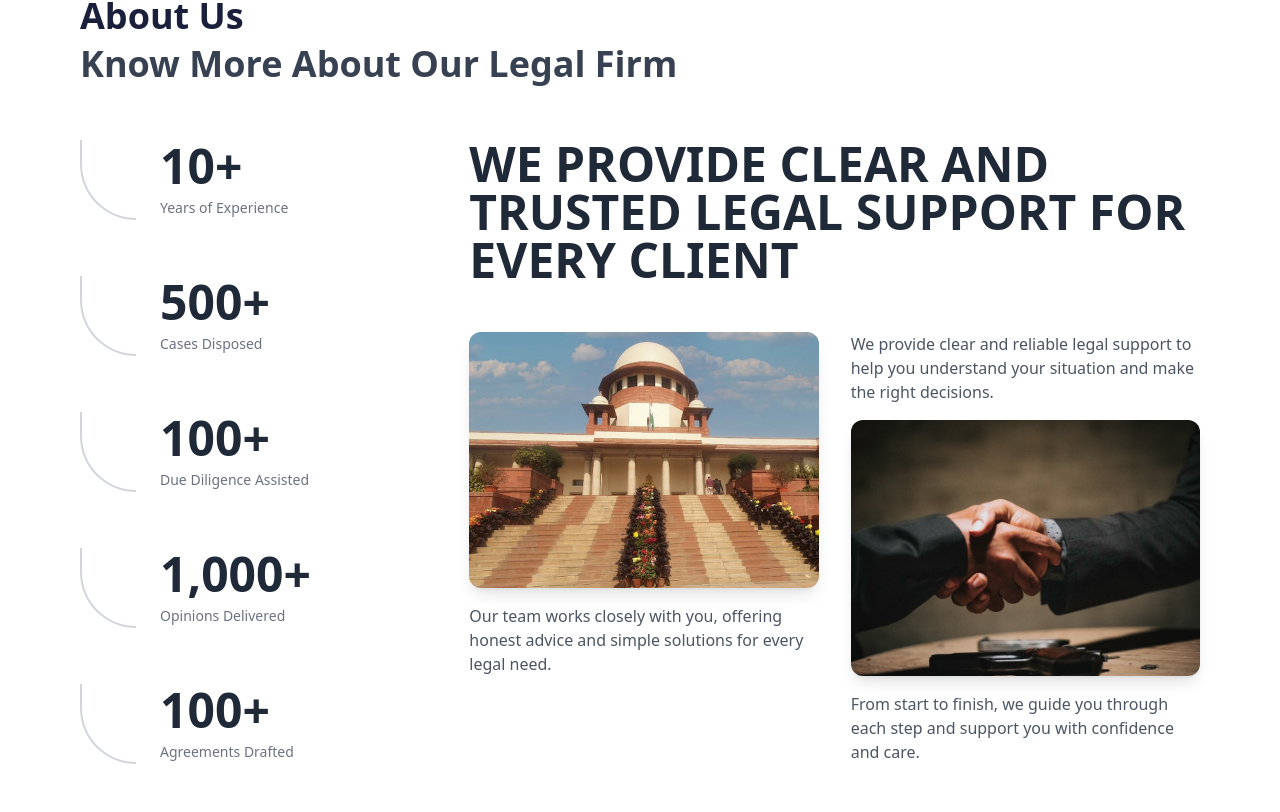
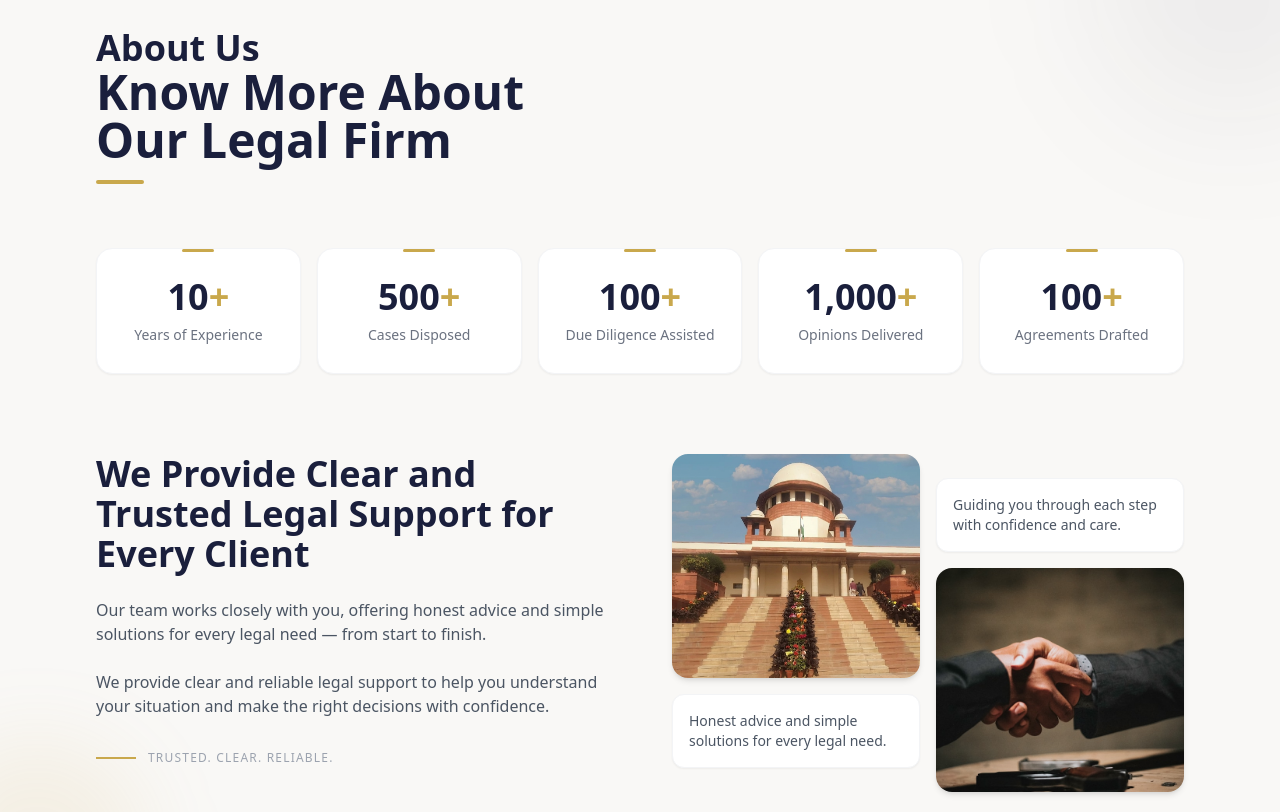
Before and after one commit to Sarath-153/Advocate, a React (Create React App) app: page / in a window 1280 px wide. Shown: the part 868-1680 px from the top of the page. Built offline with nearby package versions, Linux system fonts and the light colour scheme.

Commit message:
Initial Commit

```diff
--- a/src/components/AboutStats.tsx
+++ b/src/components/AboutStats.tsx
@@ -5,151 +5,165 @@ import { useInView } from "react-intersection-observer";
 
 type StatItem = {
   end: number;
+  suffix: string;
   label: string;
 };
 
 const About: React.FC = () => {
-  const { ref, inView } = useInView({
-    triggerOnce: true,
-    threshold: 0.2,
+  const { ref, inView } = useInView({ triggerOnce: true, threshold: 0.15 });
+
+  const stats: StatItem[] = [
+    { end: 10,   suffix: "+", label: "Years of Experience" },
+    { end: 500,  suffix: "+", label: "Cases Disposed" },
+    { end: 100,  suffix: "+", label: "Due Diligence Assisted" },
+    { end: 1000, suffix: "+", label: "Opinions Delivered" },
+    { end: 100,  suffix: "+", label: "Agreements Drafted" },
+  ];
+
+  const fadeUp = (delay = 0) => ({
+    initial: { y: 40, opacity: 0 },
+    animate: inView ? { y: 0, opacity: 1 } : {},
+    transition: { duration: 0.7, delay, ease: "easeInOut" as const },
   });
 
-  const stats: StatItem[] = [
-    { end: 10, label: "Years of Experience" },
-    { end: 500, label: "Cases Disposed" },
-    { end: 100, label: "Due Diligence Assisted" },
-    { end: 1000, label: "Opinions Delivered" },
-    { end: 100, label: "Agreements Drafted" },
-  ];
+  const fadeLeft = (delay = 0) => ({
+    initial: { x: -40, opacity: 0 },
+    animate: inView ? { x: 0, opacity: 1 } : {},
+    transition: { duration: 0.7, delay, ease: "easeInOut" as const },
+  });
+
+  const fadeRight = (delay = 0) => ({
+    initial: { x: 40, opacity: 0 },
+    animate: inView ? { x: 0, opacity: 1 } : {},
+    transition: { duration: 0.7, delay, ease: "easeInOut" as const },
+  });
 
   return (
-    <section id="about" ref={ref} className="bg-white py-12 md:py-16 px-6 md:px-20 overflow-hidden">
+    <section
+      id="about"
+      ref={ref}
+      className="relative bg-[#f9f8f6] py-16 md:py-24 px-5 md:px-16 lg:px-24 overflow-hidden"
+    >
+      {/* Subtle background accent */}
+      <div className="pointer-events-none absolute top-0 right-0 w-72 h-72 bg-[#1a1f3c]/5 rounded-full blur-3xl translate-x-1/3 -translate-y-1/3" />
+      <div className="pointer-events-none absolute bottom-0 left-0 w-56 h-56 bg-[#c9a84c]/10 rounded-full blur-2xl -translate-x-1/3 translate-y-1/3" />
 
-      {/* ABOUT US HEADING */}
-      <motion.div
-        initial={{ y: -40, opacity: 0 }}
-        animate={inView ? { y: 0, opacity: 1 } : {}}
-        transition={{ duration: 0.8 }}
-        className="text-left mb-10 md:mb-14"
-      >
-        <h3 className="text-2xl md:text-4xl font-semibold text-[#1a1f3c]">
-          About Us
-        </h3>
-        <h1 className="text-xl md:text-4xl font-bold mt-2 text-gray-700">
-          Know More About Our Legal Firm
-        </h1>
-      </motion.div>
+      <div className="relative max-w-6xl mx-auto">
 
-      {/* STATS ROW — horizontal on mobile */}
-      <motion.div
-        initial={{ x: -80, opacity: 0 }}
-        animate={inView ? { x: 0, opacity: 1 } : {}}
-        transition={{ duration: 0.8 }}
-        className="flex flex-row justify-between md:hidden mb-10 bg-gray-50 rounded-2xl px-4 py-6 shadow-sm"
-      >
-        {stats.map((item, index) => (
-          <motion.div
-            key={index}
-            whileHover={{ scale: 1.08 }}
-            transition={{ type: "spring", stiffness: 300 }}
-            className="flex flex-col items-center group cursor-pointer"
-          >
-            <h2 className="text-3xl font-bold text-[#1a1f3c] group-hover:text-blue-600 transition-colors duration-300">
-              {inView && <CountUp start={0} end={item.end} duration={2} />}+
-            </h2>
-            <p className="text-gray-500 text-xs mt-1 text-center">{item.label}</p>
-          </motion.div>
-        ))}
-      </motion.div>
+        {/* ── SECTION LABEL + HEADING ── */}
+        <motion.div {...fadeUp(0)} className="mb-10 md:mb-16">
+          <span  className="text-2xl md:text-4xl font-semibold text-[#1a1f3c]">
+           About Us
+          </span>
+          <h2 className="text-3xl md:text-5xl font-bold text-[#1a1f3c] leading-tight max-w-xl">
+            Know More About <br className="hidden md:block" />
+            Our Legal Firm
+          </h2>
+          <div className="mt-4 w-12 h-1 bg-[#c9a84c] rounded-full" />
+        </motion.div>
 
-      <div className="grid md:grid-cols-3 gap-12 items-start">
+        {/* ── STATS GRID ── */}
+        {/* Mobile: 2-col grid | Desktop: 5-col row */}
+        <motion.div
+          {...fadeUp(0.1)}
+          className="grid grid-cols-2 md:grid-cols-5 gap-3 md:gap-4 mb-12 md:mb-20"
+        >
+          {stats.map((item, i) => (
+            <motion.div
+              key={i}
+              whileHover={{ y: -4, boxShadow: "0 12px 32px rgba(26,31,60,0.1)" }}
+              transition={{ type: "spring", stiffness: 300, damping: 20 }}
+              className={`relative bg-white rounded-2xl px-4 py-5 md:py-7 flex flex-col items-center justify-center shadow-sm border border-gray-100 cursor-default
+                ${i === 4 ? "col-span-2 md:col-span-1" : ""}
+              `}
+            >
+              {/* Gold top bar */}
+              <div className="absolute top-0 left-1/2 -translate-x-1/2 w-8 h-[3px] bg-[#c9a84c] rounded-full" />
 
-        {/* LEFT COUNTER — desktop only */}
-        <motion.div
-          initial={{ x: -80, opacity: 0 }}
-          animate={inView ? { x: 0, opacity: 1 } : {}}
-          transition={{ duration: 0.8 }}
-          className="hidden md:flex flex-col gap-14 justify-center"
-        >
-          {stats.map((item, index) => (
-            <motion.div
-              key={index}
-              whileHover={{ x: 8 }}
-              transition={{ type: "spring", stiffness: 300, damping: 20 }}
-              className="group flex items-center gap-6 cursor-pointer"
-            >
-              <div className="h-20 w-14 border-l-2 border-b-2 border-gray-300 rounded-bl-full group-hover:border-blue-400 transition-colors duration-300" />
-              <div>
-                <h2 className="text-5xl font-semibold group-hover:text-blue-600 transition-all duration-300">
-                  {inView && <CountUp start={0} end={item.end} duration={2} />}+
-                </h2>
-                <p className="text-gray-500 text-sm mt-2">{item.label}</p>
+              <div className="text-2xl md:text-4xl font-bold text-[#1a1f3c] leading-none">
+                {inView ? (
+                  <CountUp start={0} end={item.end} duration={2.2} delay={0.3 + i * 0.1} />
+                ) : (
+                  0
+                )}
+                <span className="text-[#c9a84c]">{item.suffix}</span>
               </div>
+              <p className="mt-2 text-gray-500 text-xs md:text-sm text-center leading-snug font-medium">
+                {item.label}
+              </p>
             </motion.div>
           ))}
         </motion.div>
 
-        {/* RIGHT CONTENT */}
-        <div className="md:col-span-2">
+        {/* ── MAIN CONTENT GRID ── */}
+        <div className="grid md:grid-cols-2 gap-10 md:gap-16 items-start">
 
-          <motion.h1
-            initial={{ y: 60, opacity: 0 }}
-            animate={inView ? { y: 0, opacity: 1 } : {}}
-            transition={{ duration: 0.8 }}
-            className="text-2xl md:text-5xl font-bold leading-tight mb-8 md:mb-12 text-center md:text-left"
-          >
-            WE PROVIDE CLEAR AND TRUSTED LEGAL SUPPORT FOR EVERY CLIENT
-          </motion.h1>
+          {/* LEFT — Heading + Description */}
+          <motion.div {...fadeLeft(0.2)} className="flex flex-col gap-6">
+            <h3 className="text-2xl md:text-4xl font-bold text-[#1a1f3c] leading-snug">
+              We Provide Clear and Trusted Legal Support for Every Client
+            </h3>
+            <p className="text-gray-600 text-sm md:text-base leading-relaxed">
+              Our team works closely with you, offering honest advice and simple
+              solutions for every legal need — from start to finish.
+            </p>
+            <p className="text-gray-600 text-sm md:text-base leading-relaxed">
+              We provide clear and reliable legal support to help you understand
+              your situation and make the right decisions with confidence.
+            </p>
 
-          <div className="grid grid-cols-1 md:grid-cols-2 gap-8 items-start">
+            {/* Divider pill */}
+            <div className="flex items-center gap-3 mt-2">
+              <div className="w-10 h-[2px] bg-[#c9a84c]" />
+              <span className="text-xs tracking-widest uppercase text-gray-400 font-medium">
+                Trusted. Clear. Reliable.
+              </span>
+            </div>
+          </motion.div>
 
-            {/* COURT IMAGE */}
+          {/* RIGHT — Images */}
+          <div className="grid grid-cols-2 gap-4">
             <motion.div
-              initial={{ x: -60, opacity: 0 }}
-              animate={inView ? { x: 0, opacity: 1 } : {}}
-              transition={{ duration: 1 }}
+              {...fadeRight(0.25)}
               whileHover={{ y: -6 }}
-              className="flex flex-col group cursor-pointer"
+              transition={{ type: "spring", stiffness: 260, damping: 20 }}
+              className="flex flex-col gap-4 group cursor-pointer"
             >
-              <div className="overflow-hidden rounded-xl shadow-lg">
+              <div className="overflow-hidden rounded-2xl shadow-md">
                 <img
                   src="/images/court1.png"
-                  alt="court"
-                  className="w-full h-52 md:h-64 object-cover transition-transform duration-500 group-hover:scale-105"
+                  alt="Court"
+                  className="w-full h-40 md:h-56 object-cover transition-transform duration-500 group-hover:scale-105"
                 />
               </div>
-              <p className="mt-4 text-gray-600 text-sm md:text-base">
-                Our team works closely with you, offering honest advice and
-                simple solutions for every legal need.
-              </p>
+              <div className="bg-white rounded-xl p-3 md:p-4 shadow-sm border border-gray-100">
+                <p className="text-gray-600 text-xs md:text-sm leading-relaxed">
+                  Honest advice and simple solutions for every legal need.
+                </p>
+              </div>
             </motion.div>
 
-            {/* HANDSHAKE */}
             <motion.div
-              initial={{ x: 60, opacity: 0 }}
-              animate={inView ? { x: 0, opacity: 1 } : {}}
-              transition={{ duration: 1 }}
+              {...fadeRight(0.35)}
               whileHover={{ y: -6 }}
-              className="flex flex-col gap-4 group cursor-pointer"
+              transition={{ type: "spring", stiffness: 260, damping: 20 }}
+              className="flex flex-col gap-4 mt-6 group cursor-pointer"
             >
-              <p className="text-gray-600 text-sm md:text-base">
-                We provide clear and reliable legal support to help you
-                understand your situation and make the right decisions.
-              </p>
-              <div className="overflow-hidden rounded-xl shadow-lg">
+              <div className="bg-white rounded-xl p-3 md:p-4 shadow-sm border border-gray-100">
+                <p className="text-gray-600 text-xs md:text-sm leading-relaxed">
+                  Guiding you through each step with confidence and care.
+                </p>
+              </div>
+              <div className="overflow-hidden rounded-2xl shadow-md">
                 <img
                   src="/images/handshake.jpg"
-                  alt="handshake"
-                  className="w-full h-52 md:h-64 object-cover transition-transform duration-500 group-hover:scale-105"
+                  alt="Handshake"
+                  className="w-full h-40 md:h-56 object-cover transition-transform duration-500 group-hover:scale-105"
                 />
               </div>
-              <p className="text-gray-600 text-sm md:text-base">
-                From start to finish, we guide you through each step and support
-                you with confidence and care.
-              </p>
             </motion.div>
+          </div>
 
-          </div>
         </div>
       </div>
     </section>
```
